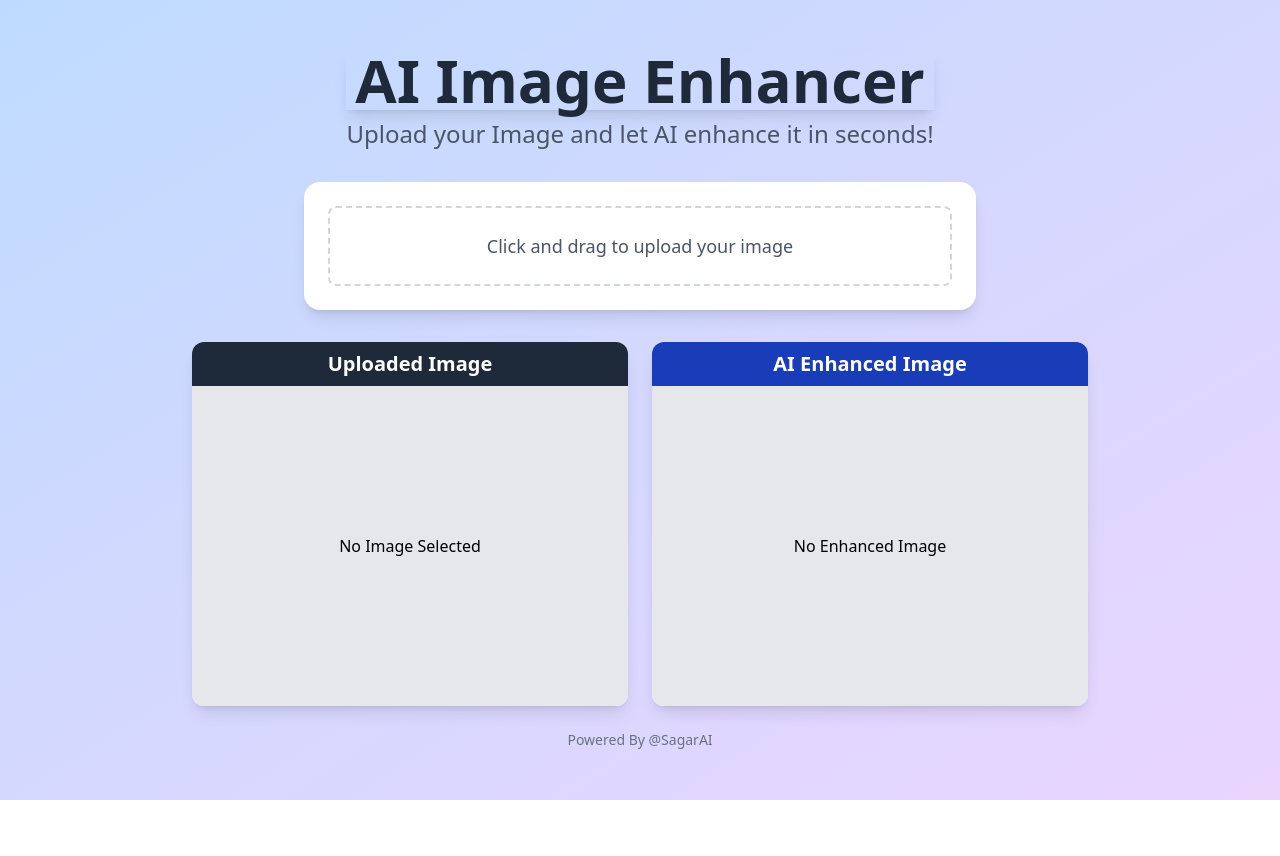
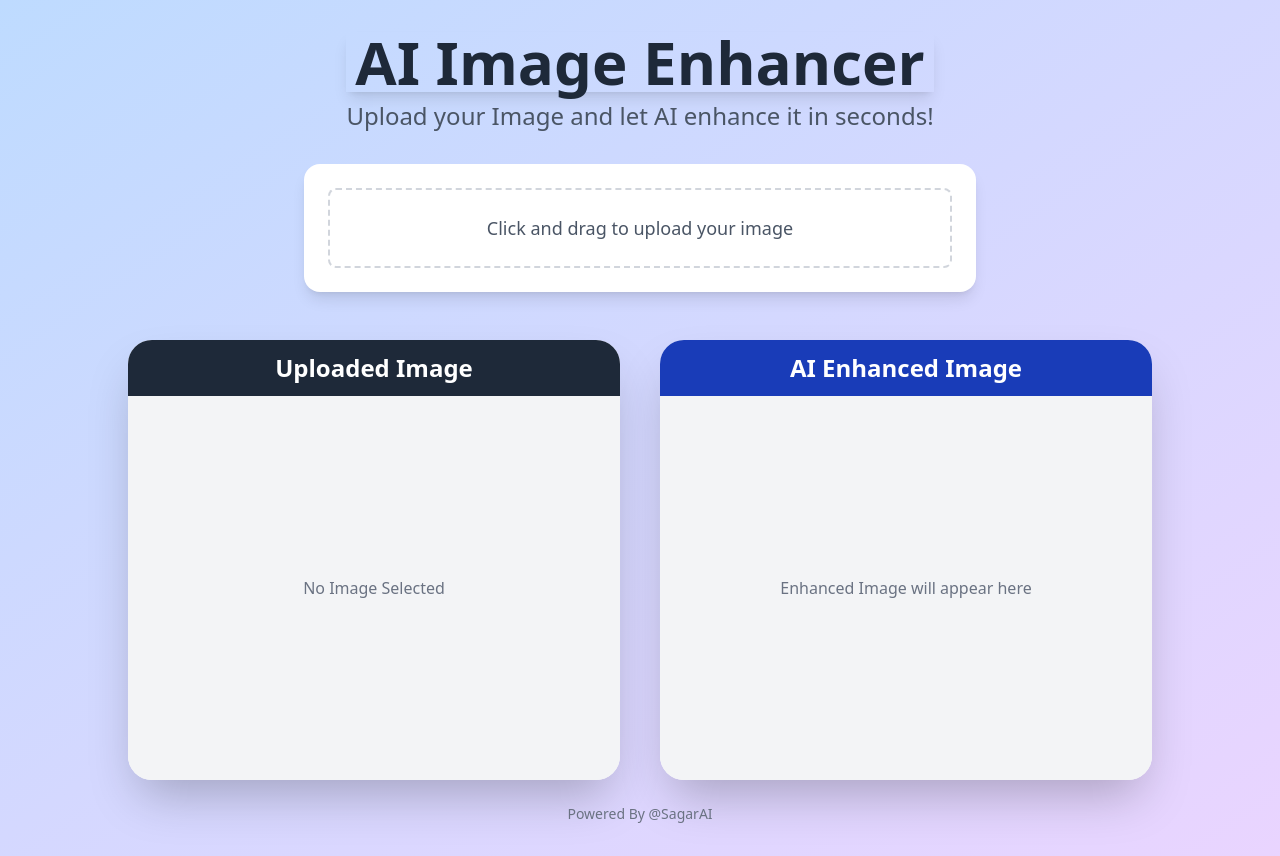
Before and after one commit to SagarBhadra01/Ai-image-enhancer, a React (Vite) app: page / in a window 1280 px wide. Before the commit the page ends 800 px from the top, so only its background shows below. Built offline with nearby package versions, Linux system fonts and the light colour scheme.

Commit message:
Update ImagePreview.jsx

```diff
--- a/src/components/ImagePreview.jsx
+++ b/src/components/ImagePreview.jsx
@@ -2,45 +2,54 @@ import Loading from "./Loading";
 
 const ImagePreview = (props) => {
     return (
-        <div className="mt-8 grid grid-cols-1 md:grid-cols-2 gap-6 w-full max-w-4xl">
+        <div className="mt-8 sm:mt-12 grid grid-cols-1 md:grid-cols-2 gap-6 md:gap-10 w-full max-w-md sm:max-w-lg md:max-w-5xl">
             {/* Uploaded Image */}
-            <div className="bg-white shadow-lg rounded-xl overflow-hidden">
-                <h2 className="text-xl font-semibold text-center bg-gray-800 text-white py-2">
+            <div className="bg-white shadow-2xl rounded-3xl overflow-hidden transition-transform transform hover:scale-105">
+                <h2 className="text-xl sm:text-2xl font-bold text-center bg-gray-800 text-white py-2 sm:py-3">
                     Uploaded Image
                 </h2>
 
                 {props.uploaded ? (
                     <img
                         src={props.uploaded}
-                        alt=""
-                        className="w-full h-full object-cover"
+                        alt="Uploaded"
+                        className="w-full h-auto object-contain p-2 sm:p-4"
                     />
                 ) : (
-                    <div className="flex items-center justify-center h-80 bg-gray-200">
+                    <div className="flex items-center justify-center h-64 sm:h-80 md:h-96 bg-gray-100 text-gray-500">
                         No Image Selected
                     </div>
                 )}
             </div>
 
             {/* AI Enhanced Image */}
-            <div className="bg-white shadow-lg rounded-xl overflow-hidden">
-                <h2 className="text-xl font-semibold text-center bg-blue-800 text-white py-2">
+            <div className="bg-white shadow-2xl rounded-3xl overflow-hidden transition-transform transform hover:scale-105">
+                <h2 className="text-xl sm:text-2xl font-bold text-center bg-blue-800 text-white py-2 sm:py-3">
                     AI Enhanced Image
                 </h2>
 
                 {props.enhanced && !props.loading && (
-                    <img
-                        src={props.enhanced}
-                        alt=""
-                        className="w-full h-full object-cover"
-                    />
+                    <div className="relative">
+                        <img
+                            src={props.enhanced}
+                            alt="Enhanced"
+                            className="w-full h-auto object-contain p-2 sm:p-4"
+                        />
+                        <a
+                            href={props.enhanced}
+                            download="enhanced-image.png"
+                            className="absolute bottom-4 right-4 sm:bottom-6 sm:right-6 bg-blue-600 hover:bg-blue-800 text-white font-bold py-2 px-4 sm:py-3 sm:px-5 rounded-full shadow-lg transition-transform transform hover:scale-110"
+                        >
+                            Download
+                        </a>
+                    </div>
                 )}
 
-                {props.loading ? (
-                    <Loading />
-                ) : (
-                    <div className="flex items-center justify-center h-80 bg-gray-200">
-                        No Enhanced Image
+                {props.loading && <Loading />}
+
+                {!props.enhanced && !props.loading && (
+                    <div className="flex items-center justify-center h-64 sm:h-80 md:h-96 bg-gray-100 text-gray-500">
+                        Enhanced Image will appear here
                     </div>
                 )}
             </div>
```
